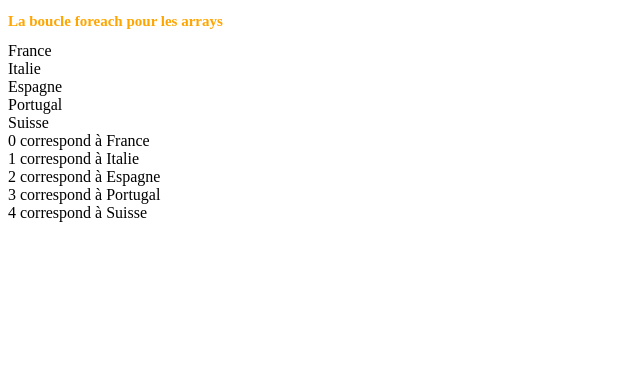
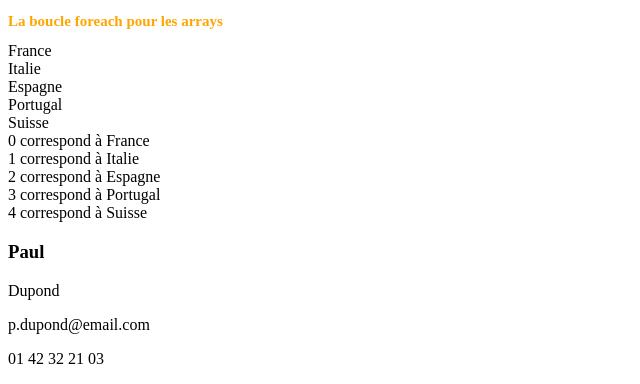
Before and after one commit to Fabgraph/PHP, a PHP site: page /bases.php in a window 1280 px wide. Shown: the part 2793-3177 px from the top of the page, without its empty margins (0-640 px from the left). Before the commit the page ends 3015 px from the top, so only its background shows below. Run offline with PHP 8.4, Linux system fonts and the light colour scheme.

Commit message:
commit02
c02

```diff
--- a/01-Bases/bases.php
+++ b/01-Bases/bases.php
@@ -614,3 +614,25 @@ foreach($tab as $valeur) { // le mot clé "as" fait partie de la structure du fo
 foreach($tab as $indice => $valeur) { // Quand il y a 2 variables après "as", la première parcourt toujours les INDICES, et la seconde parcourt toujours les VALEURS
     echo $indice . ' correspond à ' . $valeur . '<br>';
 }
+
+
+// Exercice :
+/* - écrivez un array avec les indices prenom, nom, email et telephone et mettez y pour valeurs des informations fictives. Remarque : cet array ne concerne qu'une seule personne.
+
+    - Puis avec une boucle foreach, affichez les valeurs de votre array dans des <p>, sauf le prenom qui doit être affiché dans un <h3>.
+*/
+
+$identifiant = array(
+    'prenom' => 'Paul',
+    'nom' => 'Dupond',
+    'email' => 'p.dupond@email.com',
+    'telephone' => '01 42 32 21 03'
+);
+
+foreach($identifiant as $indices => $identite) {
+    if ($indices == 'prenom') {
+        echo '<h3>' . $identite . '</h3>';
+    } else {
+        echo '<p>' . $identite . '</p>';
+    }
+}
```
